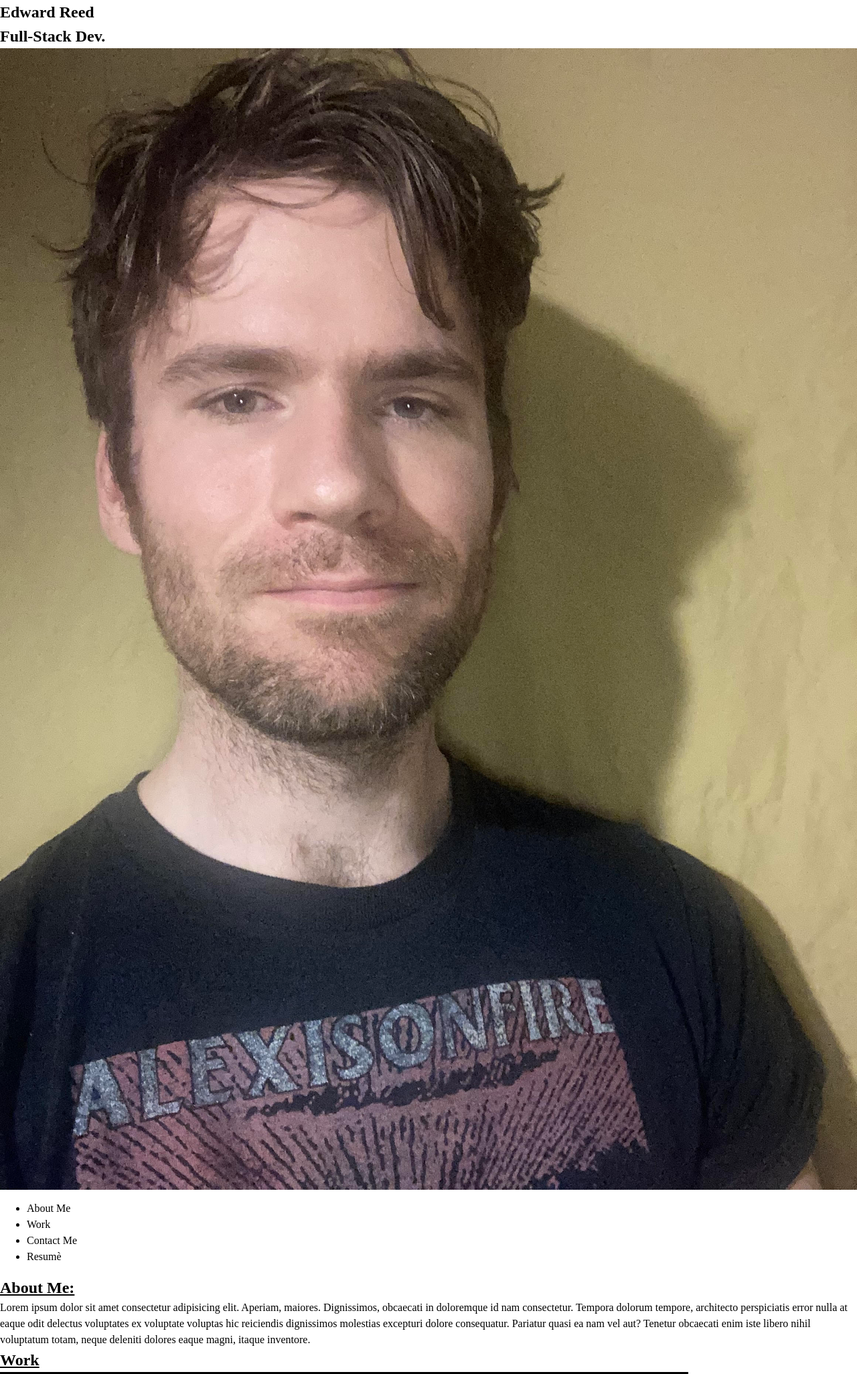
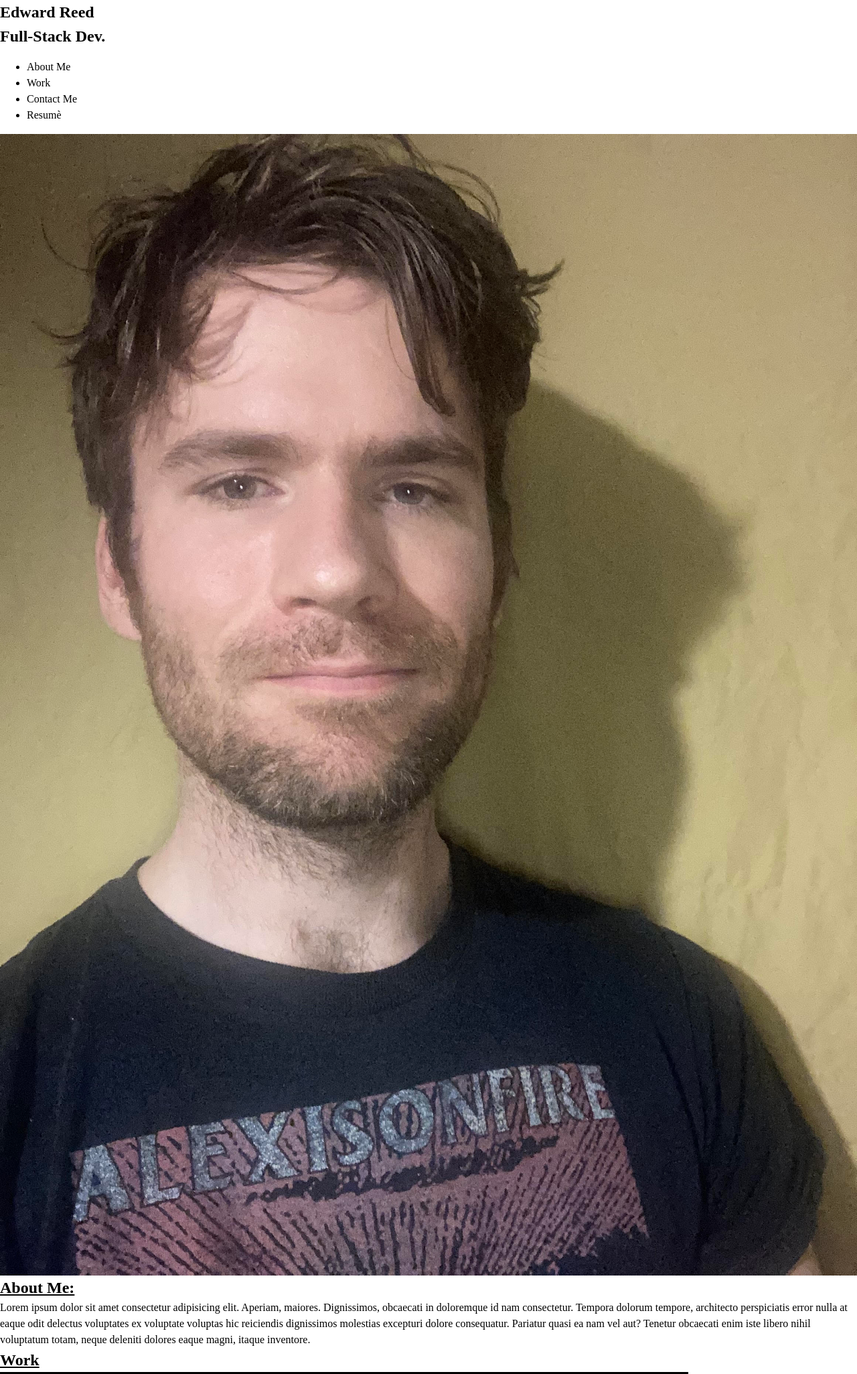
Before and after one commit to relentlessreed/week2, a plain HTML site: page index.html in a window 1280 px wide. Shown: the top 2051 px of the page at 67% size. Drawn offline with Linux system fonts and the light colour scheme; files that its build step writes are made by us from their sources.

Commit message:
Inserted HTML notes/ Added class to <header> tag

```diff
--- a/index.html
+++ b/index.html
@@ -15,20 +15,20 @@
     <img src="" class="float-left" />
   </head>
   <body>
-    <header>
+    <!-- Header -->
+    <header class="header">
       <nav>
         <h1>Edward Reed <br />Full-Stack Dev.</h1>
+        <ul>
+          <li>About Me</li>
+          <li>Work</li>
+          <li>Contact Me</li>
+          <li>Resumè</li>
+        </ul>
       </nav>
     </header>
     <section class="hero"></section>
     <img src="assets/images/me.jpeg" alt="me" />
-    <ul>
-      <li>About Me</li>
-      <li>Work</li>
-      <li>Contact Me</li>
-      <li>Resumè</li>
-    </ul>
-
     <main class="about-me"><u><h2>About Me:</u></h2><p></p>Lorem ipsum dolor sit amet consectetur adipisicing elit. Aperiam, maiores. Dignissimos, obcaecati in doloremque id nam consectetur. Tempora dolorum tempore, architecto perspiciatis error nulla at eaque odit delectus voluptates ex voluptate voluptas hic reiciendis dignissimos molestias excepturi dolore consequatur. Pariatur quasi ea nam vel aut? Tenetur obcaecati enim iste libero nihil voluptatum totam, neque deleniti dolores eaque magni, itaque inventore.</p></main>
     <work class="work"></work><u><h2>Work</h2></u>
     <section><img src="./assets/images/project1screenshot.jpg" alt="project1" /></section><h3><u>Project Details</u></h3>Lorem ipsum dolor sit amet consectetur adipisicing elit. Aperiam, maiores. Dignissimos, obcaecati in doloremque id nam consectetur. Tempora dolorum tempore, architecto perspiciatis error nulla at eaque odit delectus voluptates ex voluptate voluptas hic reiciendis dignissimos molestias excepturi dolore consequatur. Pariatur quasi ea nam vel aut? Tenetur obcaecati enim iste libero nihil voluptatum totam, neque deleniti dolores eaque magni, itaque inventore.
```
